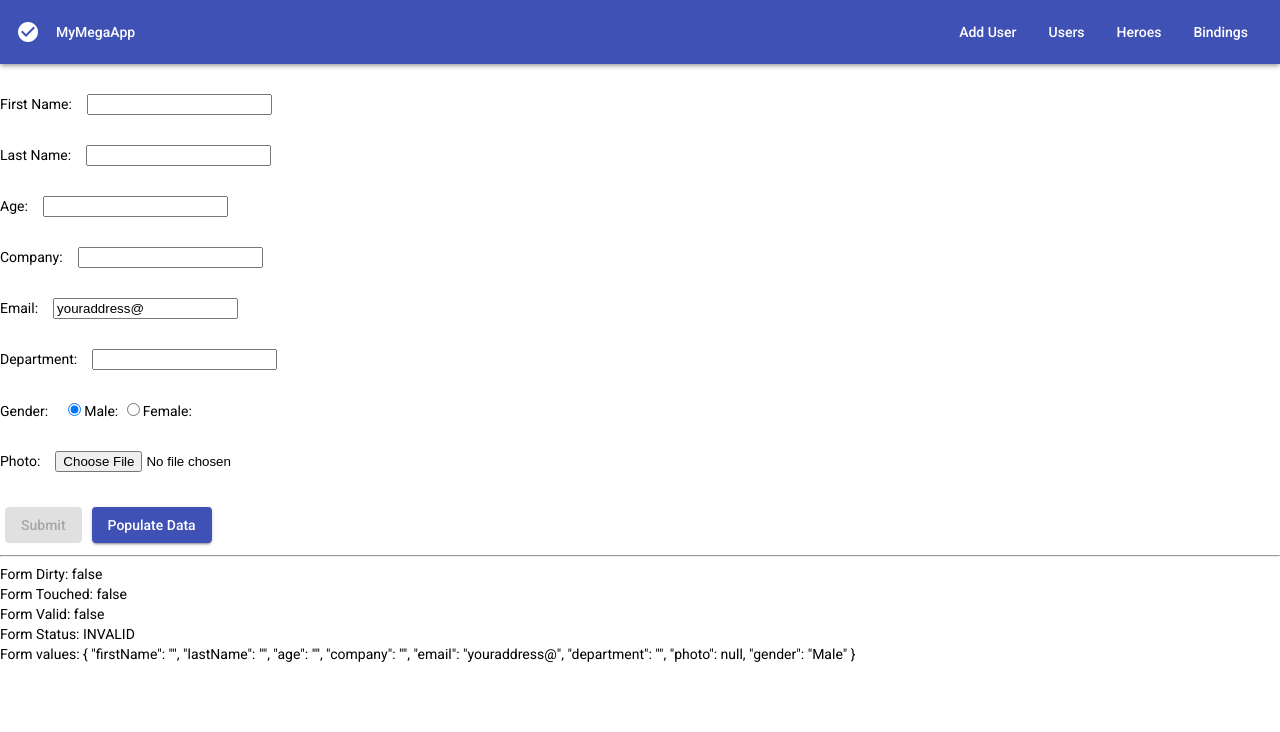
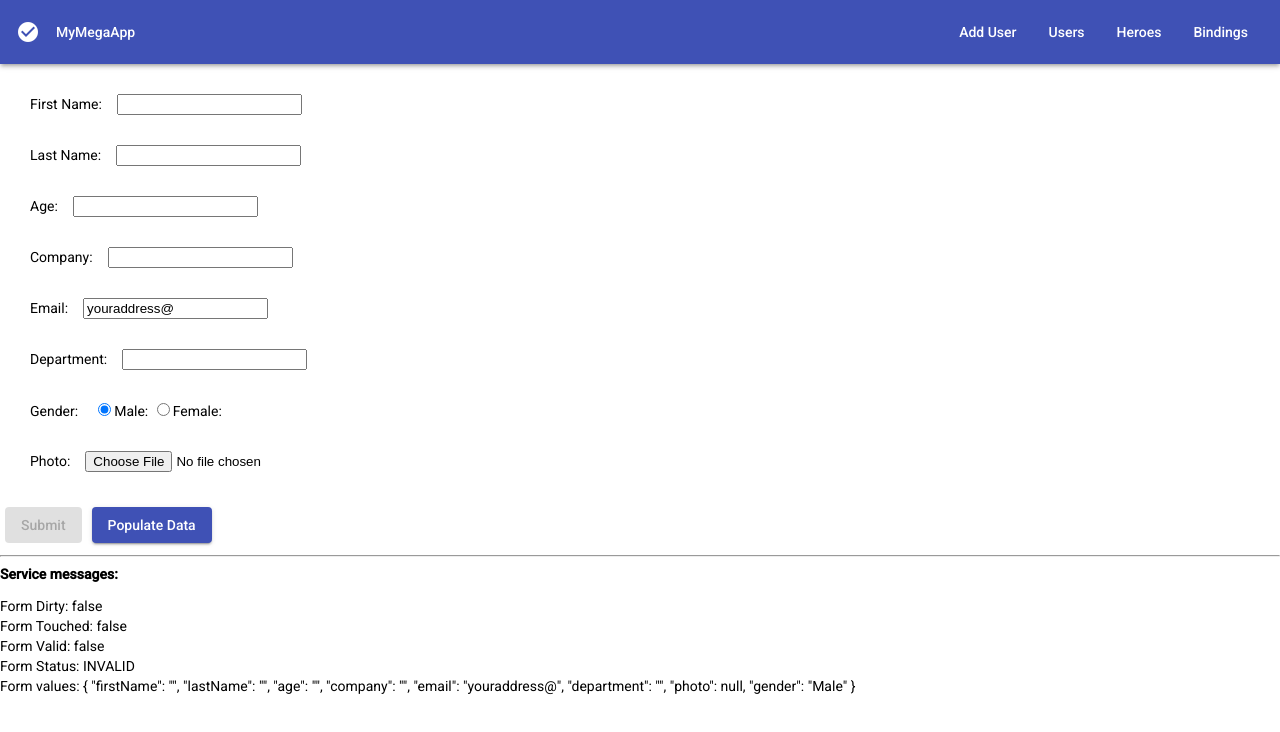
Before and after one commit to Offych/ngTraining, an Angular app: page /addUser in a window 1280 px wide. Shown: the top 732 px of the page. Built offline with nearby package versions, Linux system fonts and the light colour scheme.

Commit message:
Clean up, adding some styles

```diff
--- a/src/app/users/components/add-user/add-user.component.html
+++ b/src/app/users/components/add-user/add-user.component.html
@@ -1,4 +1,4 @@
-<form [formGroup]='addUserForm' (ngSubmit)="onSubmit()" #form>
+<form [formGroup]='addUserForm' (ngSubmit)="onSubmit()">
         <div class="form_element">
         <label >First Name:</label>
     <input  type="text"  class="form-control" formControlName="firstName"/>
@@ -46,7 +46,7 @@
 </form>
 <hr>
 
-
+<p><strong>Service messages: </strong></p>
 <div>Form Dirty: {{addUserForm.dirty}}</div>
 <div>Form Touched: {{addUserForm.touched}}</div>
 <div>Form Valid: {{addUserForm.valid}}</div>
--- a/src/app/users/components/add-user/add-user.component.scss
+++ b/src/app/users/components/add-user/add-user.component.scss
@@ -4,7 +4,7 @@
 }
 
 .form_element {
-    margin: 30px 0;
+    margin: 30px;
     label {
         margin-right: 15px;
     }
@@ -12,6 +12,7 @@
 span {
     &.error {
         color: red;
+        margin-left: 15px;
     }
 }
 
--- a/src/app/users/components/add-user/add-user.component.ts
+++ b/src/app/users/components/add-user/add-user.component.ts
@@ -27,7 +27,7 @@ function gmailDomainValidator(control: FormControl) {
   providers: [ValidationService]
 })
 export class AddUserComponent implements OnInit {
-  durationInSeconds: number = 5;
+
   message: string = "User has been saved successfully!"
   action: string = "Close"
 
@@ -48,7 +48,6 @@ export class AddUserComponent implements OnInit {
     })
   }
 
-
   populateData(): void {
     this.addUserForm.patchValue({
       firstName: 'Sashka',
@@ -59,8 +58,10 @@ export class AddUserComponent implements OnInit {
       department: 'FrontEnd Dep',
     })
   }
+
   onSubmit() {
     const controls = this.addUserForm.controls;
+
     if(this.addUserForm.invalid) {
         Object.keys(controls).forEach(controlName => controls[controlName].markAsTouched());
       return;
@@ -68,9 +69,9 @@ export class AddUserComponent implements OnInit {
     console.log(this.addUserForm.value);
     this._snackBar.open(this.message, this.action)
     localStorage.setItem('user', JSON.stringify(this.addUserForm.value))
-
-    this.router.navigate(['/users'])
-
+    setTimeout(() => {
+      this.router.navigate(['/users']);
+    }, 2000)
   }
 
   checkFormControlField(controlName: string): boolean {
@@ -85,7 +86,8 @@ export class AddUserComponent implements OnInit {
 
   public getControl(controlName) {
     return this.addUserForm.get(controlName);
-}
+  }
+
   private gmailValidator(control: AbstractControl): ValidationErrors {
     if(control.value && (!control.value.includes('gmail.com'))) {
       return { notGmail: true } as ValidationErrors
```
